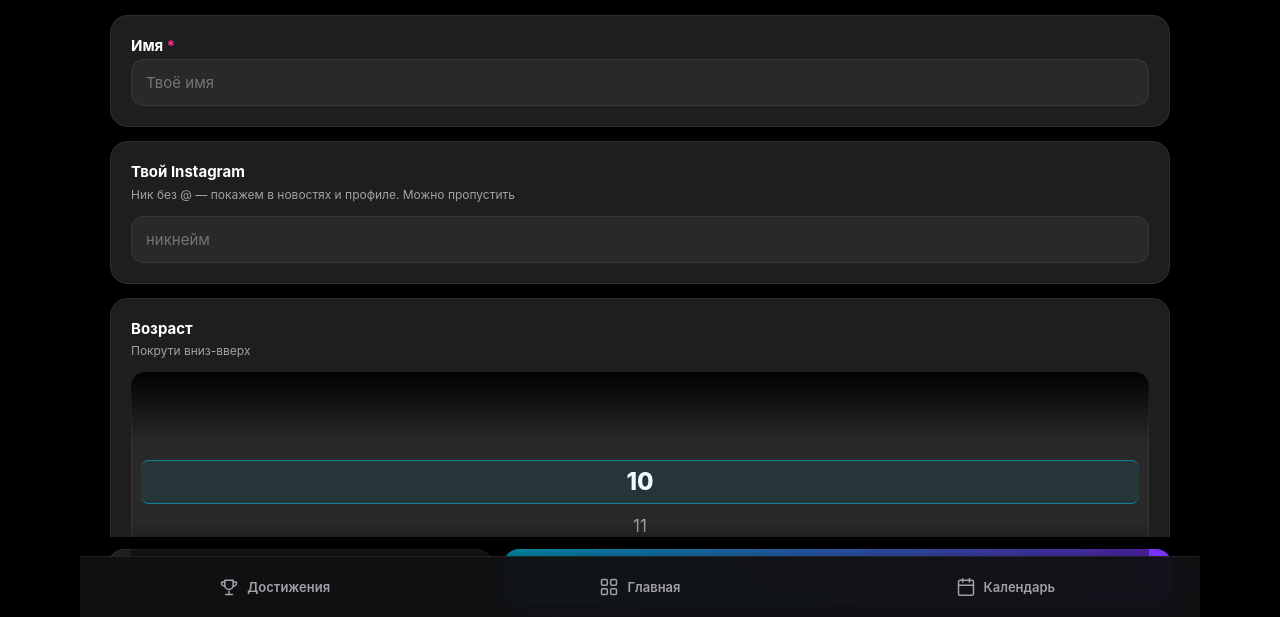
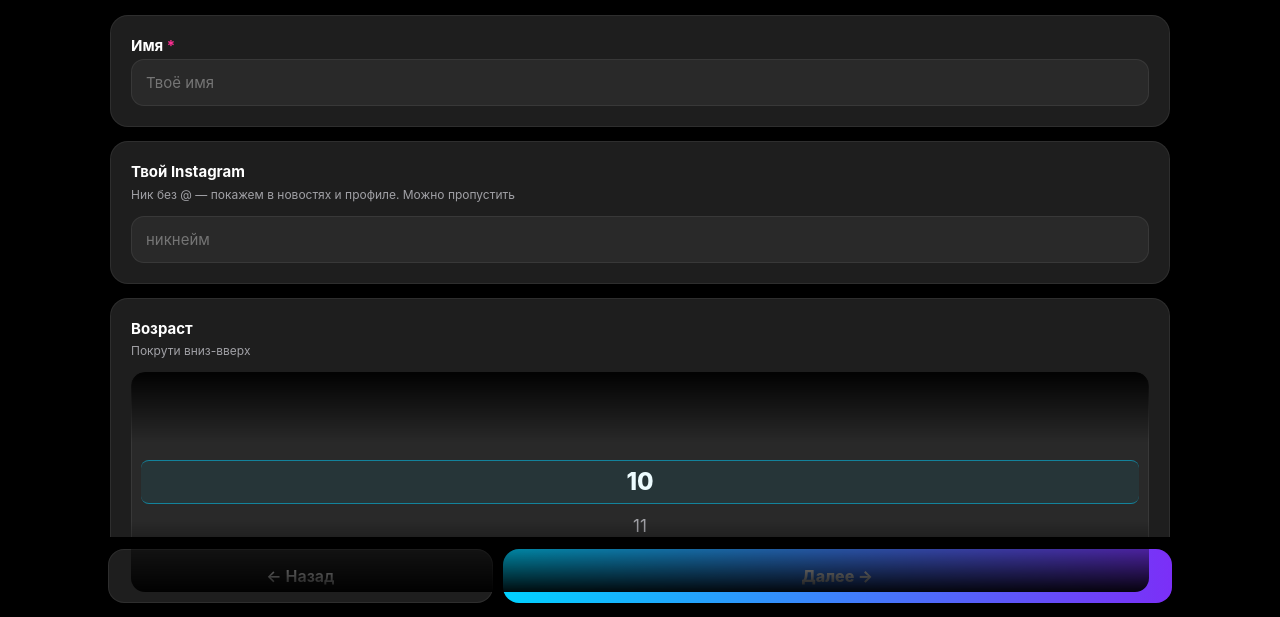
Before and after one commit to Khasan-012/talap, a plain HTML site: page index.html in a window 1280 px wide. Shown: the part 183-800 px from the top of the page. Drawn offline with Linux system fonts and the light colour scheme.

Commit message:
Hide tabbar during survey/loading/result

```diff
--- a/index.html
+++ b/index.html
@@ -1085,7 +1085,8 @@ document.getElementById('btnBack2').addEventListener('click',goBack);
 /* ================= Экраны ================= */
 var vs=document.getElementById('view-survey'), vr=document.getElementById('view-result'), vl=document.getElementById('view-loading');
 var vm2=document.getElementById('view-main'), vc2=document.getElementById('view-cal'), vsoon=document.getElementById('view-awards');
-function show(el){ [vs,vr,vl,vm2,vc2,vsoon].forEach(function(x){ x.hidden=(x!==el); }); }
+var tabbar=document.getElementById('tabbar');
+function show(el){ [vs,vr,vl,vm2,vc2,vsoon].forEach(function(x){ x.hidden=(x!==el); }); tabbar.style.display=(el===vm2||el===vc2||el===vsoon)?'':'none'; }
 function showTab(t){
   document.querySelectorAll('.tab').forEach(function(b){ b.classList.toggle('active',b.getAttribute('data-tab')===t); });
   if(t==='main'){ renderMain(); renderCal(); show(vm2); }
```
